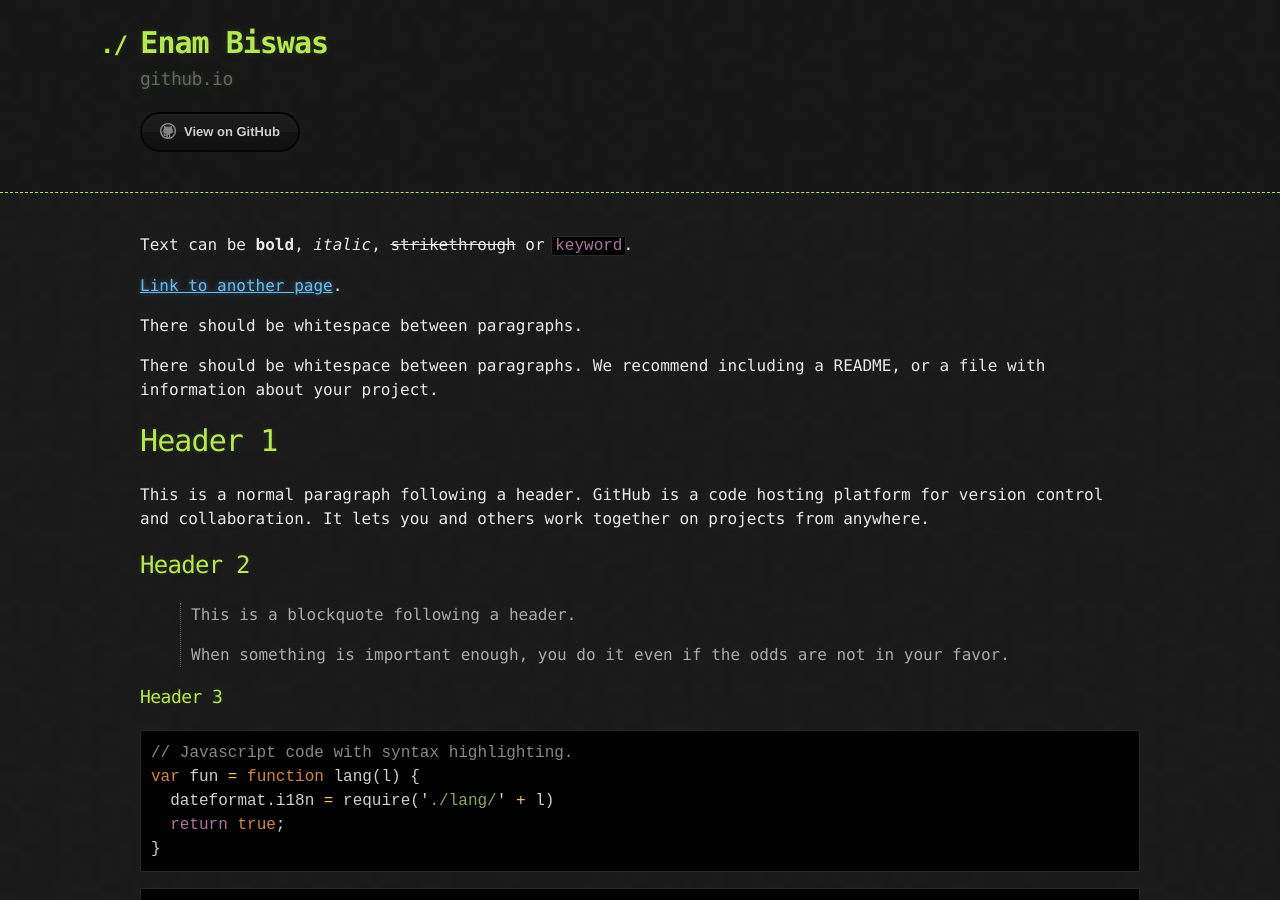
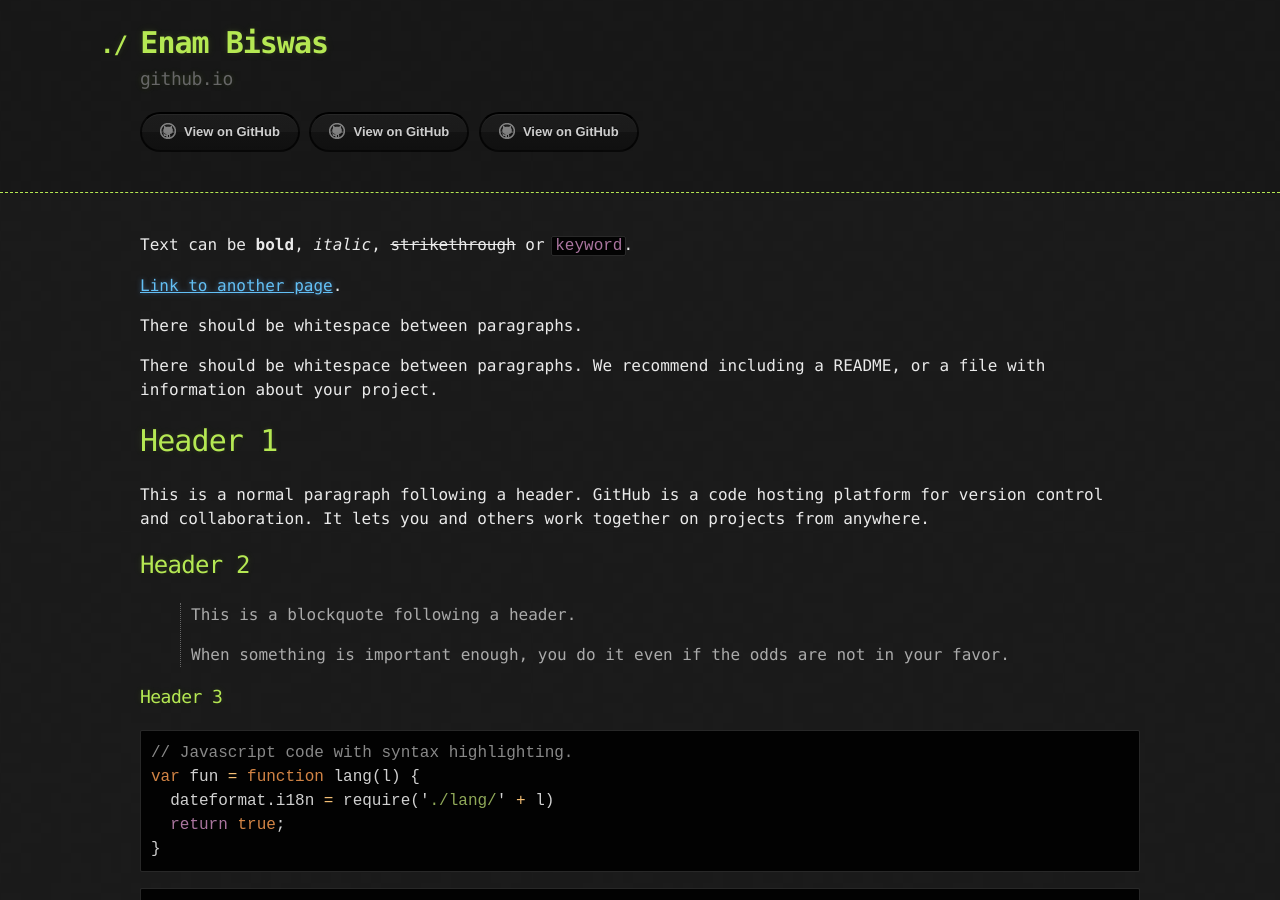
Before and after one commit to e-biswas/e-biswas.github.io, a Jekyll site: the page built from index.md, in a window 1280 px wide and 900 px high. Built offline with Jekyll 4.4.1, drawn with Linux system fonts in a browser that asks for light colours.

Commit message:
trying nav

```diff
--- a/_layouts/default.html
+++ b/_layouts/default.html
@@ -20,10 +20,8 @@
         <h2>{{ site.description | default: site.github.project_tagline }}</h2>
 
         <section id="downloads">
-          {% if site.show_downloads %}
-            <a href="{{ site.github.zip_url }}" class="btn">Download as .zip</a>
-            <a href="{{ site.github.tar_url }}" class="btn">Download as .tar.gz</a>
-          {% endif %}
+          <a href="{{ site.github.repository_url }}" class="btn btn-github"><span class="icon"></span>View on GitHub</a>
+          <a href="{{ site.github.repository_url }}" class="btn btn-github"><span class="icon"></span>View on GitHub</a>
           <a href="{{ site.github.repository_url }}" class="btn btn-github"><span class="icon"></span>View on GitHub</a>
         </section>
       </div>
```
